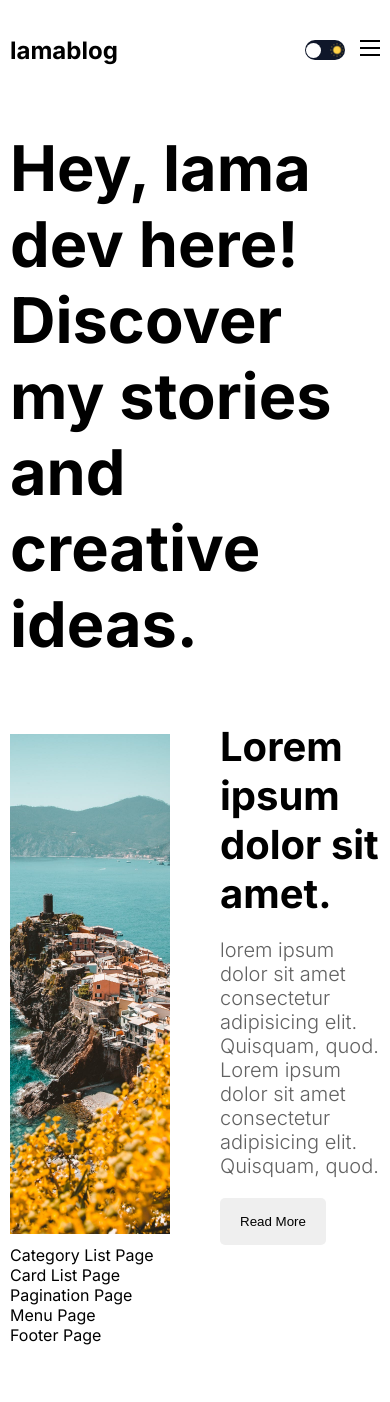
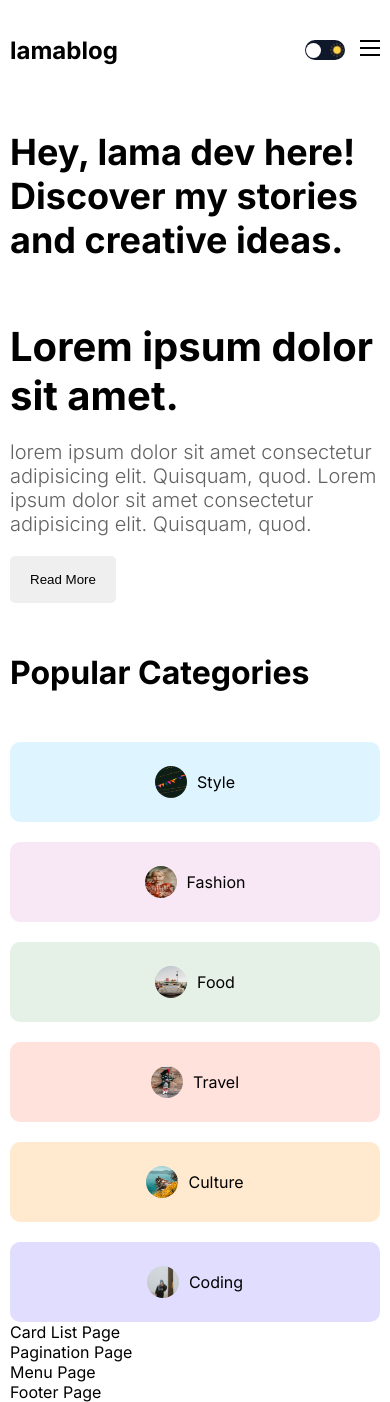
Before and after one commit to techking11/lamablogapp, a Next.js app: page / in a window 390 px wide. Before the commit the page ends 1345 px from the top, so only its background shows below. Built offline with nearby package versions, Linux system fonts and the light colour scheme.

Commit message:
add: category list

```diff
--- a/components/categoryList/CategoryList.jsx
+++ b/components/categoryList/CategoryList.jsx
@@ -1,9 +1,31 @@
+import Link from 'next/link'
 import styles from './categorylist.module.css'
+import Image from 'next/image'
 
 function CategoryList() {
   return (
     <div className={styles.container}>
-      Category List Page
+      <h1 className={styles.title}>Popular Categories</h1>
+      <div className={styles.categories}>
+        <Link href="/blog?cat=style" className={`${styles.category} ${styles.style}`}>
+          <Image src="/style.png" alt="Style" width={32} height={32} className={styles.image} /> Style
+        </Link>
+        <Link href="/blog?cat=fashion" className={`${styles.category} ${styles.fashion}`}>
+          <Image src="/fashion.png" alt="Fashion" width={32} height={32} className={styles.image} /> Fashion
+        </Link>
+        <Link href="/blog?cat=food" className={`${styles.category} ${styles.food}`}>
+          <Image src="/food.png" alt="Food" width={32} height={32} className={styles.image} /> Food
+        </Link>
+        <Link href="/blog?cat=travel" className={`${styles.category} ${styles.travel}`}>
+          <Image src="/travel.png" alt="Travel" width={32} height={32} className={styles.image} /> Travel
+        </Link>
+        <Link href="/blog?cat=culture" className={`${styles.category} ${styles.culture}`}>
+          <Image src="/culture.png" alt="Culture" width={32} height={32} className={styles.image} /> Culture
+        </Link>
+        <Link href="/blog?cat=coding" className={`${styles.category} ${styles.coding}`}>
+          <Image src="/coding.png" alt="Coding" width={32} height={32} className={styles.image} /> Coding
+        </Link>
+      </div>
     </div>
   )
 }
--- a/components/categoryList/categorylist.module.css
+++ b/components/categoryList/categorylist.module.css
@@ -1 +1,76 @@
-/* .container {} */
+.container {}
+
+.title {
+  margin: 50px 0px;
+}
+
+.categories {
+  display: flex;
+  gap: 20px;
+  flex-wrap: wrap;
+  justify-content: start;
+  /* justify-content: space-between; */
+}
+
+.category {
+  display: flex;
+  align-items: center;
+  gap: 10px;
+  text-transform: Capatilize;
+  width: 15%;
+  height: 80px;
+  justify-content: center;
+  border-radius: 10px;
+}
+
+.category.style {
+  background-color: #57c4ff31;
+}
+
+.category.fashion {
+  background-color: #da85c731;
+}
+
+.category.food {
+  background-color: #7fb88133;
+}
+
+.category.travel {
+  background-color: #ff795736;
+}
+
+.category.culture {
+  background-color: #ffb04f45;
+}
+
+.category.coding {
+  background-color: #5e4fff31;
+}
+
+.image {
+  border-radius: 50%;
+}
+
+@media screen and (max-width: 1280px) {
+  .category {
+    width: 20%;
+  }
+}
+
+@media screen and (max-width: 1024px) {
+  .category {
+    width: 25%;
+  }
+}
+
+@media screen and (max-width: 768px) {
+  .category {
+    width: 45%;
+  }
+}
+
+@media screen and (max-width: 640px) {
+  .category {
+    width: 100%;
+  }
+}
--- a/components/featured/featured.module.css
+++ b/components/featured/featured.module.css
@@ -3,7 +3,7 @@
 }
 
 .title {
-  font-size: 63px;
+  font-size: 96px;
 }
 
 .post {
@@ -46,3 +46,31 @@
   border-radius: 5px;
   width: max-content;
 }
+
+@media screen and (max-width: 1280px) {
+  .title {
+    font-size: 72px;
+  }
+}
+
+@media screen and (max-width: 1024px) {
+  .title {
+    font-size: 64px;
+  }
+
+  .imgContainer {
+    display: none;
+  }
+}
+
+@media screen and (max-width: 768px) {
+  .title {
+    font-size: 48px;
+  }
+}
+
+@media screen and (max-width: 640px) {
+  .title {
+    font-size: 36px;
+  }
+}
```
